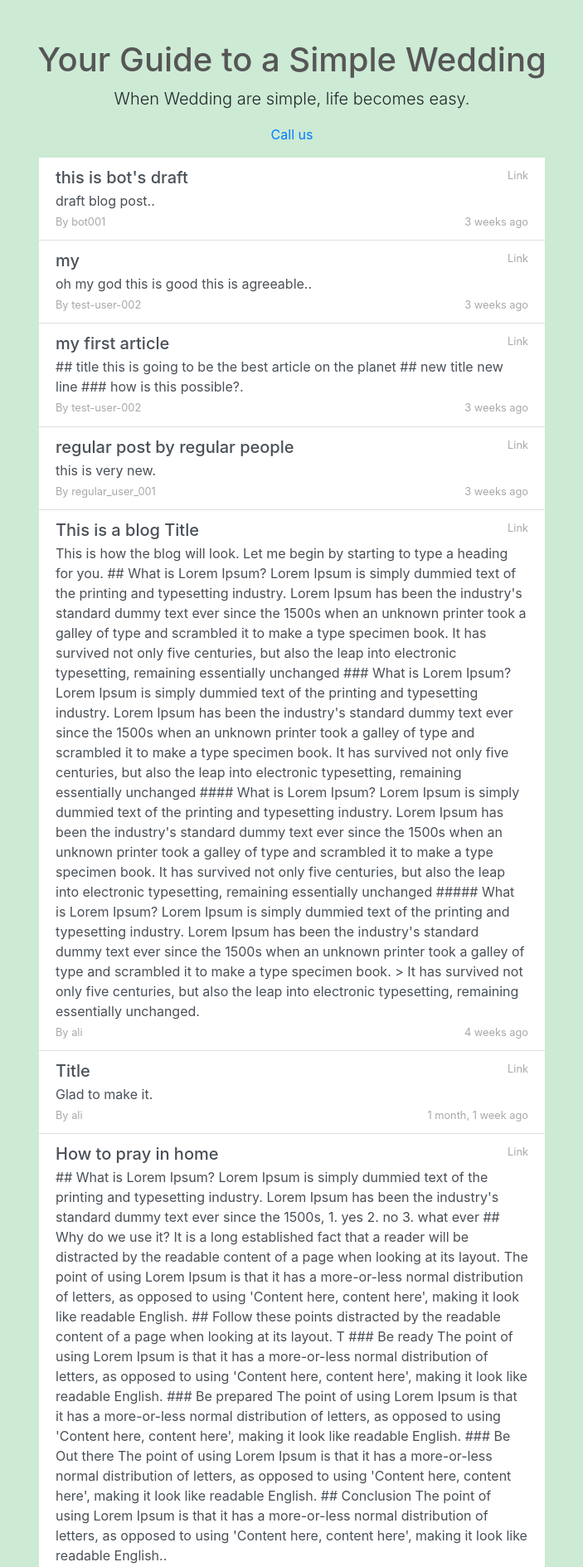
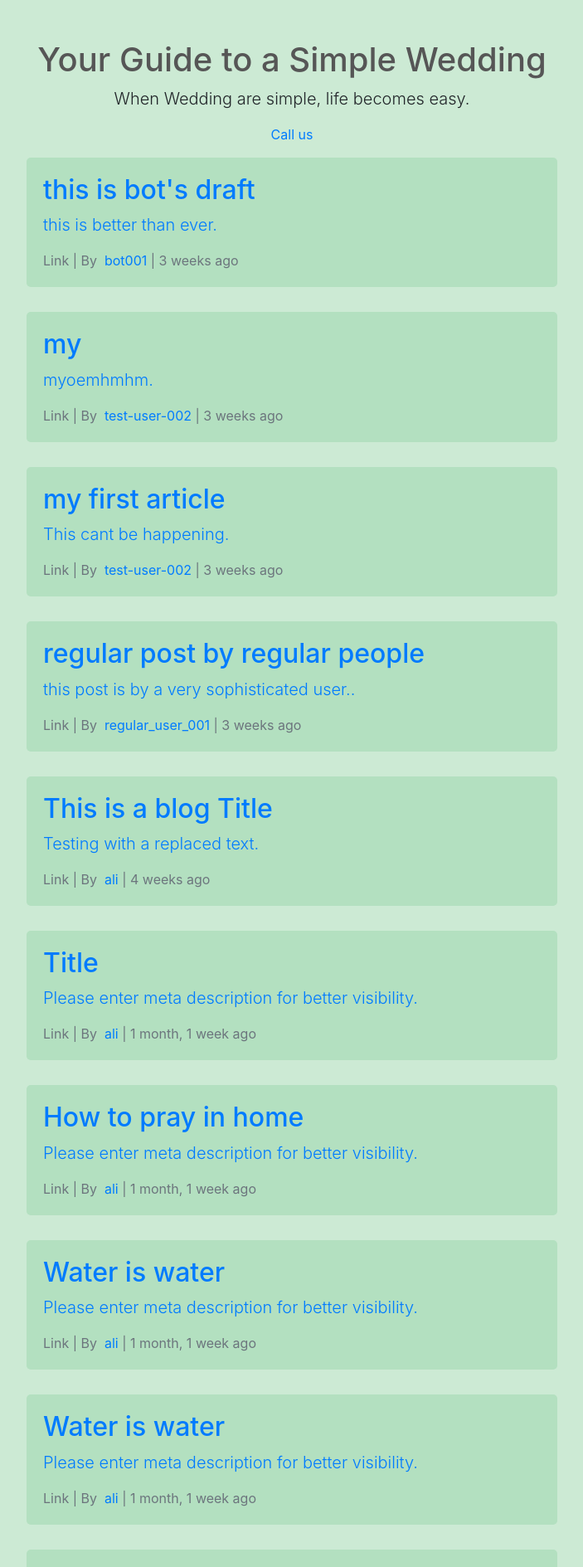
Before and after one commit to alikhundmiri/simpleweddingdjango, a Django app: page /blog/ in a window 1280 px wide. Shown: the part 58-1947 px from the top of the page at 83% size, without its empty margins (288-991 px from the left). Run offline with Django 3.2, Linux system fonts and the light colour scheme; data comes from the database, SQL or seed files in the repository; both versions use the stored data as it was after the commit; some libraries are stand-ins or nearby versions.

Commit message:
new meta editor, and bunch of updates

```diff
--- a/core/models.py
+++ b/core/models.py
@@ -11,6 +11,7 @@ from core.utils import random_string_generator
 from django.utils.text import Truncator
 
 # Create your models here.
+default_meta_description = 'Please enter meta description for better visibility'
 class catagories(models.Model):
     catagory_name = models.CharField(max_length=20)
     description = models.TextField(max_length=160)
@@ -38,9 +39,9 @@ class Post(models.Model):
     # slug = models.SlugField(unique=True) # enable then when we need links
     title = models.CharField(max_length=300)
     link = models.CharField(max_length=2200, blank=True)
-    detail = models.TextField(max_length=2200)
+    detail = models.TextField(max_length=22000)
+    meta_description = models.TextField(max_length=160, default=default_meta_description)
     slug = models.SlugField(max_length=200, unique=True)
-    # slug = models.AutoSlugField(null=True, default=None, unique=True, populate_from='title')
     catagory = models.ForeignKey(catagories, related_name='posts', default=1, on_delete=models.CASCADE)
 
     publish = models.BooleanField(default=False)
--- a/core/templates/core/blog_editor.html
+++ b/core/templates/core/blog_editor.html
@@ -54,7 +54,11 @@ Submit New Article | Simple wedding Movement
         <div class="card-body">
           <form method='POST' action='' enctype='multipart/form-data'>{% csrf_token %}
             {{ form|crispy }}
-            <input type='submit' class='btn btn-primary' value='{{ button_text }}'/>
+            {% if request.resolver_match.url_name == 'review_article' %}
+              <a href="" class='btn btn-outline-danger float-left'>Decline</a>
+            {% endif %}
+            <input type='submit' class='btn btn-outline-primary float-right' value='{{ button_text }}'/>
+
           </form>
         </div>
       </div>
--- a/core/templates/core/blog_list.html
+++ b/core/templates/core/blog_list.html
@@ -4,6 +4,24 @@
 
 {% block title %}
 Blogs | Simple wedding Movement
+{% endblock %}
+
+{% block head_extras %}
+<style type="text/css">
+  .item-box{
+    background-color: #B3E0C0;
+    margin-bottom: 30px;
+    padding: 20px;
+    border-radius: 5px;
+    outline-color: #dddddd;
+  }
+
+  .item-box:hover{
+    background-color: #A4DAB3;
+    box-shadow: 0px 5px 5px #84CD99;
+  }
+
+</style>
 {% endblock %}
 
 {% block content %}
@@ -20,21 +38,32 @@ Blogs | Simple wedding Movement
 </div>
 
 <section class="col-lg-6 offset-lg-3 col-sm-12 col-md-12">
-  <div class="list-group list-group-flush">
+  <div>
     {% for link in links %}
-    <a href=" {% if link.link %}  {{link.link}} {% else %} {% url 'core:article' link.slug %} {% endif %}" class="link-box list-group-item list-group-item-action flex-column align-items-start">
-      <div class="d-flex w-100 justify-content-between">
-        <h5 class="mb-1">{{link.title}}</h5>
-        <small class="extra-text">{{link.catagory}}</small>
+
+    <div class="row item-box">
+      <div class="col">
+        <div class="row">
+          <a href="{% if link.link %}  {{link.link}} {% else %} {% url 'core:article' link.slug %} {% endif %}">
+            <h2>{{link.title}}</h2>
+            <p class="lead">{{link.meta_description}}.</p>
+          </a>
+        </div>
+        <div class="row text-muted">
+          {{link.catagory}} | By &nbsp;<a href="{% url 'core:user_article' link.user %}"> {{link.user}}</a> &nbsp;| {{link.timestamp|timesince}} ago
+        </div>
       </div>
-      <!-- <small class="float-right"><br>{{link.timestamp|timesince}} ago</small> -->
-      <p class="mb-1">{{link.detail}}.</p>
+    </div>
+
+    <!-- <a href="{% url 'core:user_article' link.user %}" class="link-box list-group-item list-group-item-action flex-column align-items-start">
       <div class="d-flex w-100 justify-content-between">
         <small class="extra-text">By {{link.user}}</small>
         <small class="extra-text">{{link.timestamp|timesince}} ago</small>
       </div>
+    </a> -->
 
-    </a>
+
+
 
     {% empty %}
     <a href="" class="list-group-item list-group-item-action flex-column align-items-start active">
--- a/core/templates/core/review_list.html
+++ b/core/templates/core/review_list.html
@@ -19,7 +19,7 @@ Review Submission | Simple wedding Movement
 <section class="col-lg-6 offset-lg-3 col-sm-12 col-md-12">
 
     {% for link in links %}
-    <h2><a href="{% url 'core:review_article' link.slug %}">{{link.title}}</a></h2>
+    <h2><a href="{% url 'core:article' link.slug %}">{{link.title}}</a></h2>
     <p>submitted by {{link.user}} </p>
     {% empty %}
     <p>No submissions review</p>
--- a/core/urls.py
+++ b/core/urls.py
@@ -25,9 +25,15 @@ app_name = "core"
 
 urlpatterns = [
 	path('', TemplateView.as_view(template_name='welcome.html'), name='index'),
-	path('blog/', views.index, name='blog'),
+    path('blog/', views.index, name='blog'),
 	path('blog/new', views.new_blog, name='new_blog'),
     path('blog/review', views.review_list, name='review_list'),
     path('blog/<slug:slug>/', views.article, name='article'),
+    path('blog/<slug:slug>/edit', views.edit_blog, name='edit_blog'),
+    path('blog/<slug:slug>/add_meta', views.blog_meta_description, name='blog_meta_description'),
 	path('blog/<slug:slug>/review', views.review, name='review_article'),
+
+    # users
+    path('user/<str:username>', views.user_article, name='user_article'),
+
 ]
--- a/core/views.py
+++ b/core/views.py
@@ -1,6 +1,7 @@
 from django.conf import settings
 # from django.contrib.admin.views.decorators import staff_member_required
 from django.contrib.auth.decorators import user_passes_test
+from django.contrib.auth.models import User
 
 
 from django.http import Http404, HttpResponseRedirect
@@ -9,7 +10,7 @@ from django.urls import reverse, reverse_lazy
 
 # importing views
 from .models import Post, catagories
-from .forms import BlogForm
+from .forms import BlogForm, MetaTagForm, ReviewForm
 
 # rest framework stuff
 from rest_framework import viewsets
@@ -37,6 +38,7 @@ def index(request):
 	return render(request, 'core/blog_list.html', context)
 
 def article(request, slug=None):
+	editable = False
 	# try:
 	# use this as try and except once there is 404 page
 	if request.user.is_authenticated:
@@ -45,14 +47,43 @@ def article(request, slug=None):
 		article = get_object_or_404(Post, slug=slug, publish=True)
 	# except Exception as e:
 	# 	return render(request, 'error_404.html')
+	if request.user.is_authenticated:# or not request.user.is_staff or not request.user.is_superuser:
+		if request.user==article.user or request.user.is_staff:
+			editable = True
 
 	context = {
 		'production' : settings.PRODUCTION,
 		'article' : article,
+		'editable' : editable,
 	}
 	return render(request, 'core/blog_detail.html', context)
 
+# TODO
+# Show all blog by user
+# if request.user == username, then show even publish=true & false blogs.
+def user_article(request, username=None):
+	this_user=User.objects.filter(username=username)
+	if this_user.exists():
+		if username == request.user.username:
+			article = Post.objects.filter(user__username=username)
+		else:
+			article = Post.objects.filter(publish=True, user__username=username)
+		print(article)
+	else:
+		return Http404
 
+	# if request.user.is_authenticated:# or not request.user.is_staff or not request.user.is_superuser:
+		# if request.user==article.user or request.user.is_staff:
+			# editable = True
+
+	context = {
+		'production' : settings.PRODUCTION,
+		'links' : article,
+		# 'editable' : editable,
+	}
+	return render(request, 'core/blog_list.html', context)
+
+@user_passes_test(lambda u:u.is_authenticated, login_url=reverse_lazy('login'))
 def new_blog(request):
 	if request.user.is_authenticated:# or not request.user.is_staff or not request.user.is_superuser:
 		pass
@@ -64,7 +95,9 @@ def new_blog(request):
 		instance.user = request.user
 		instance.save()
 		# messages.success(request, "Successfully Created")
-		return HttpResponseRedirect(instance.get_absolute_url())
+		# return HttpResponseRedirect(instance.get_absolute_url())
+		return redirect(reverse('core:blog_meta_description', kwargs={'slug':instance.slug}))
+
 
 
 	context = {
@@ -74,6 +107,69 @@ def new_blog(request):
 		'form' : form,
 	}
 	return render(request, 'core/blog_editor.html', context)
+
+# TODO
+# DONE Test the page when unauthorised user tries to access this page
+# DONE Add edit blog btn
+# DONE Add edit meta btn
+@user_passes_test(lambda u:u.is_authenticated, login_url=reverse_lazy('login'))
+def edit_blog(request, slug=None):
+	post = Post.objects.get(slug=slug)
+	if request.user==post.user or request.user.is_staff:# or not request.user.is_superuser:
+		pass
+	else:
+		raise Http404
+
+	form = BlogForm(request.POST or None, instance=post)
+	if form.is_valid():
+		instance = form.save(commit=False)
+		if not request.user.is_staff: #turn blog as unpublished if the blog is edited by non-admin
+			instance.publish=False
+		instance.save()
+		# messages.success(request, "Successfully Created")
+		return HttpResponseRedirect(instance.get_absolute_url())
+
+
+	context = {
+		'title' : 'Edit Article',
+		'button_text' : 'Submit For Review',
+		'blog_title' : post.title,
+		'production' : settings.PRODUCTION,
+		'form' : form,
+	}
+	return render(request, 'core/blog_editor.html', context)
+
+# TODO:
+# DONE Add url to meta description
+# DONE Create FORM
+# DONE Create a meta-editor page
+# DONE After new_blog, redirect user to here.
+# Add character count on form using JQuery or something
+@user_passes_test(lambda u:u.is_authenticated, login_url=reverse_lazy('login'))
+def blog_meta_description(request, slug=None):
+	if request.user.is_authenticated:# or not request.user.is_staff or not request.user.is_superuser:
+		pass
+	else:
+		raise Http404
+	post = Post.objects.get(slug=slug)
+
+	form = MetaTagForm(request.POST or None, instance=post)
+	if form.is_valid():
+		instance = form.save(commit=False)
+		instance.save()
+		# messages.success(request, "Successfully Created")
+		return HttpResponseRedirect(instance.get_absolute_url())
+
+
+	context = {
+		'title' : 'Meta Description',
+		'button_text' : 'Submit',
+		'blog_title' : post.title,
+		'production' : settings.PRODUCTION,
+		'form' : form,
+	}
+	return render(request, 'core/meta_editor.html', context)
+
 
 # @staff_member_required
 @user_passes_test(lambda u:u.is_staff, login_url=reverse_lazy('login'))
@@ -96,10 +192,9 @@ def review_list(request):
 @user_passes_test(lambda u:u.is_staff, login_url=reverse_lazy('login'))
 def review(request, slug=None):
 	article = get_object_or_404(Post, slug=slug)
-	form = BlogForm(request.POST or None, instance=article)
+	form = ReviewForm(request.POST or None, instance=article)
 	if form.is_valid():
 		instance = form.save(commit=False)
-		instance.publish = True
 		instance.save()
 		# messages.success(request, "Successfully Created")
 		return redirect(reverse('core:review_list'))
@@ -107,7 +202,7 @@ def review(request, slug=None):
 
 	context = {
 		'title' : 'Reviewing Article',
-		'button_text' : 'Publish',
+		'button_text' : 'Submit',
 		'production' : settings.PRODUCTION,
 		'article' : article,
 		'form' : form,
--- a/templates/base.html
+++ b/templates/base.html
@@ -122,6 +122,11 @@
 
 		})
 	</script>
+	{% comment %}
+	{% if request.resolver_match.url_name == 'blog_meta_description' %}
+	<!-- enter script to count meta-description's length -->
+	{% endif %}
+	{% endcomment %}
 
 </body>
 
--- a/templates/navbar.html
+++ b/templates/navbar.html
@@ -11,9 +11,10 @@
         {% if request.user.is_authenticated %}
         <li class="nav-item dropdown">
         <a class="nav-link dropdown-toggle" href="#" id="navbarDropdown" role="button" data-toggle="dropdown" aria-haspopup="true" aria-expanded="false">
-          User
+          {{ request.user.username }}
         </a>
         <div class="dropdown-menu" aria-labelledby="navbarDropdown">
+          <a class="dropdown-item" href="{% url 'core:user_article' request.user %}">My Article</a>
           <a class="dropdown-item" href="{% url 'core:new_blog' %}">Submit Article</a>
           {% if request.user.is_staff %}
           <a class="dropdown-item" href="{% url 'core:review_list' %}">Review Submission</a>
```
Also changed, not shown: core/forms.py (+47 -0 lines), core/templates/core/blog_detail.html (+35 -1 lines), core/templates/core/meta_editor.html (added, +63 -0 lines), core/migrations/0008_auto_20200426_1418.py (added), db.sqlite3.
